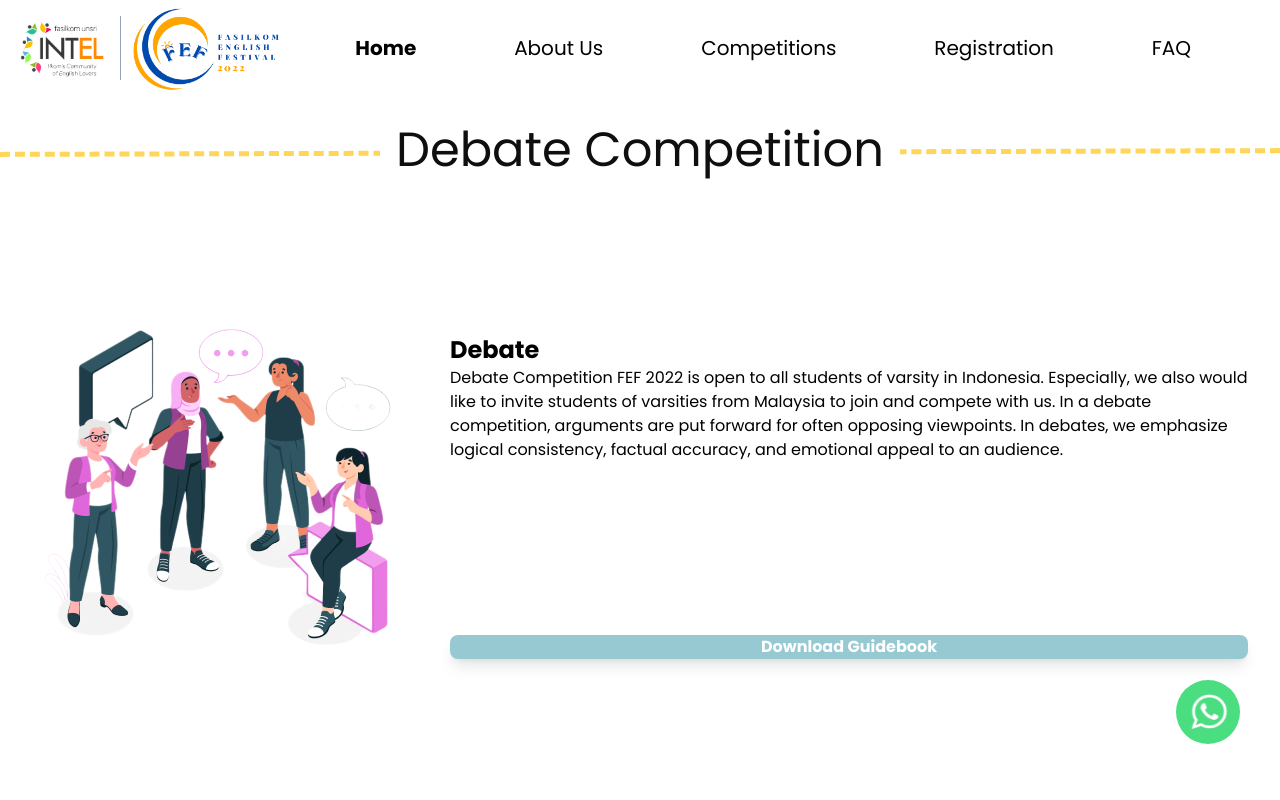
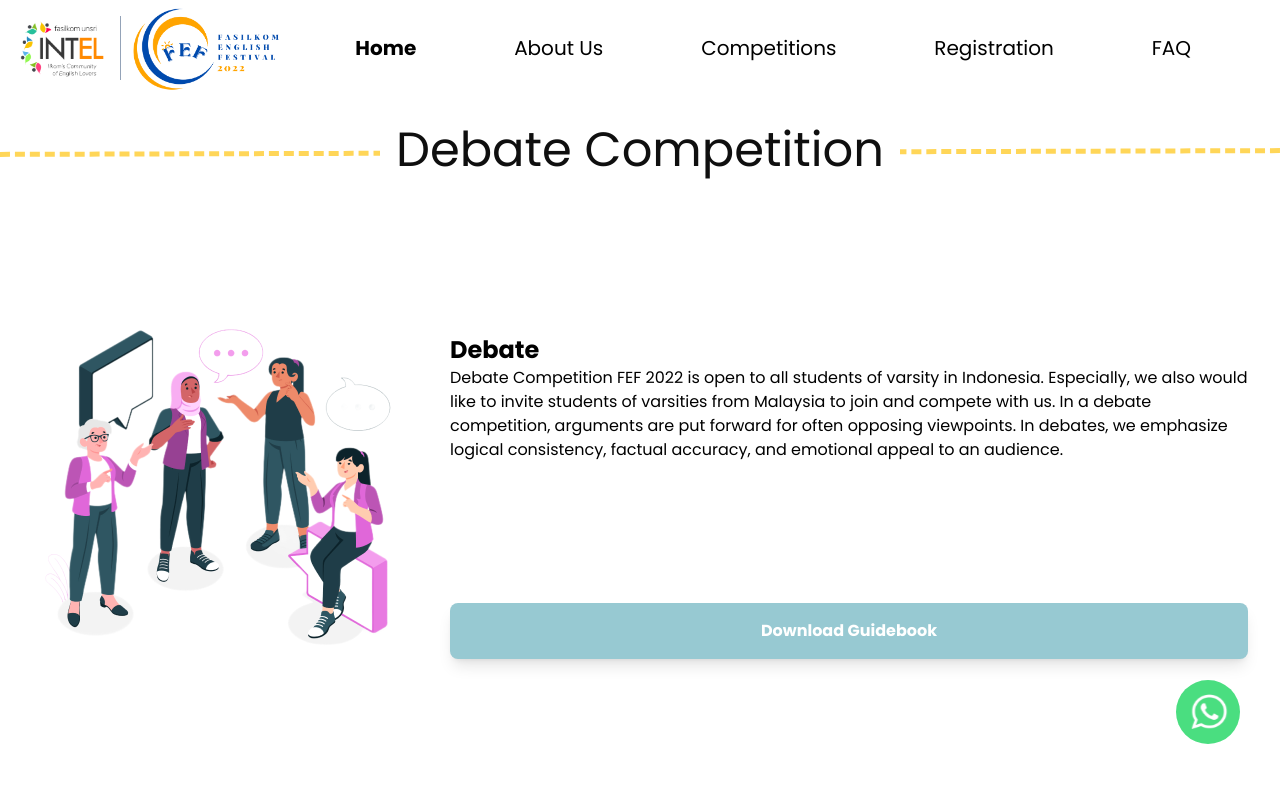
Before and after one commit to aziemp66/fef-intel, a React (Vite) app: page /competitions/Debate in a window 1280 px wide. Shown: the top 800 px of the page. Built offline with nearby package versions, Linux system fonts and the light colour scheme.

Commit message:
change compdesc button

```diff
--- a/src/Pages/CompDesc/CompDesc.tsx
+++ b/src/Pages/CompDesc/CompDesc.tsx
@@ -216,19 +216,17 @@ const CompDesc = () => {
 						<p className="font-bold text-2xl">{name}</p>
 						<p>{description}</p>
 					</div>
-					<button
+					<a
+						href={guidebookLink}
 						className="w-full text-center rounded-lg shadow-lg"
 						style={{
 							backgroundColor: color,
 						}}
 					>
-						<a
-							href={guidebookLink}
-							className="py-4 font-xl text-white text-center font-bold"
-						>
+						<p className="py-4 font-xl text-white text-center font-bold">
 							Download Guidebook
-						</a>
-					</button>
+						</p>
+					</a>
 				</div>
 			</div>
 			<DashLineTitle color="#E9685C" text="Timeline" />
```
